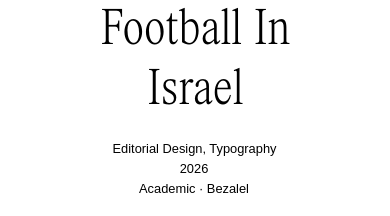
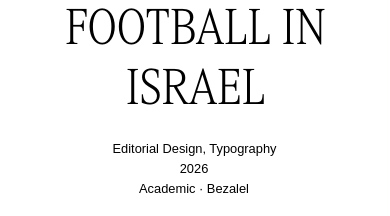
Before and after one commit to shaharby10/shahar-portfolio, a plain HTML site: page football-in-israel.html in a window 390 px wide. Shown: the part 593-809 px from the top of the page. Drawn offline with Linux system fonts and the light colour scheme; a web font is replaced by a local one.

Commit message:
Football In Israel (phone): the title in capitals, as in Figma
Co-Authored-By: Claude Opus 5.5 <noreply@anthropic.com>

```diff
--- a/football-in-israel.html
+++ b/football-in-israel.html
@@ -130,7 +130,7 @@
     </div>
 
     <!-- Title, details and description (the details and the text as on the computer) -->
-    <h1 class="project-placed phone-title" style="--left: 195.5; --top: 591; --width: 341">Football In<br>Israel</h1>
+    <h1 class="project-placed phone-title" style="--left: 195.5; --top: 591; --width: 341">FOOTBALL IN<br>ISRAEL</h1>
     <p class="project-placed phone-detail" style="--left: 194.5; --top: 734; --width: 343">Editorial Design, Typography</p>
     <p class="project-placed phone-detail" style="--left: 194.02; --top: 754.27; --width: 60">2026</p>
     <p class="project-placed phone-detail phone-detail-regular" style="--left: 194; --top: 773.8; --width: 200">Academic · Bezalel</p>
```
